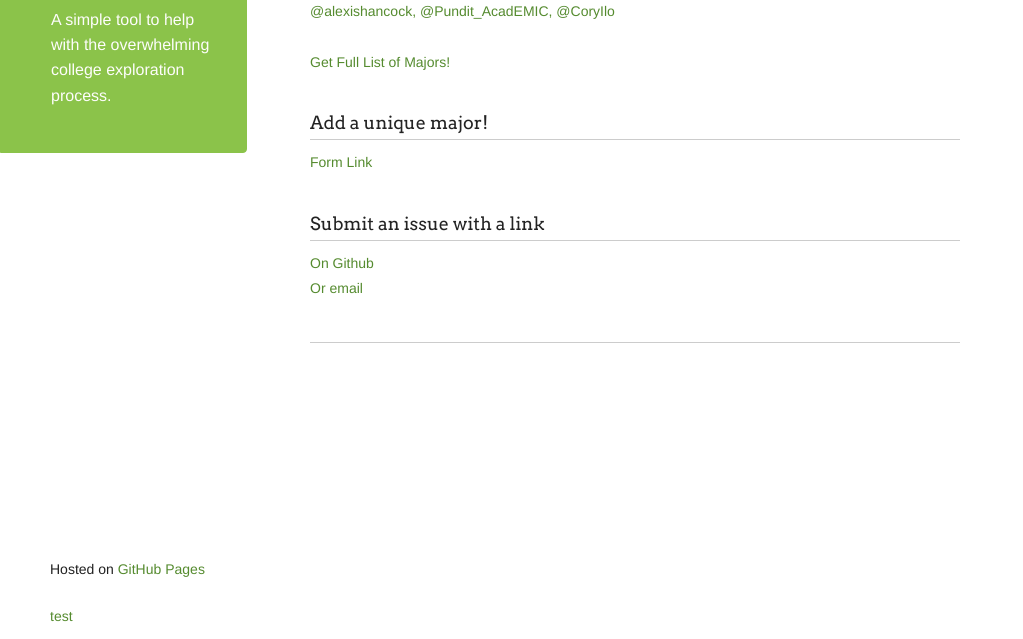
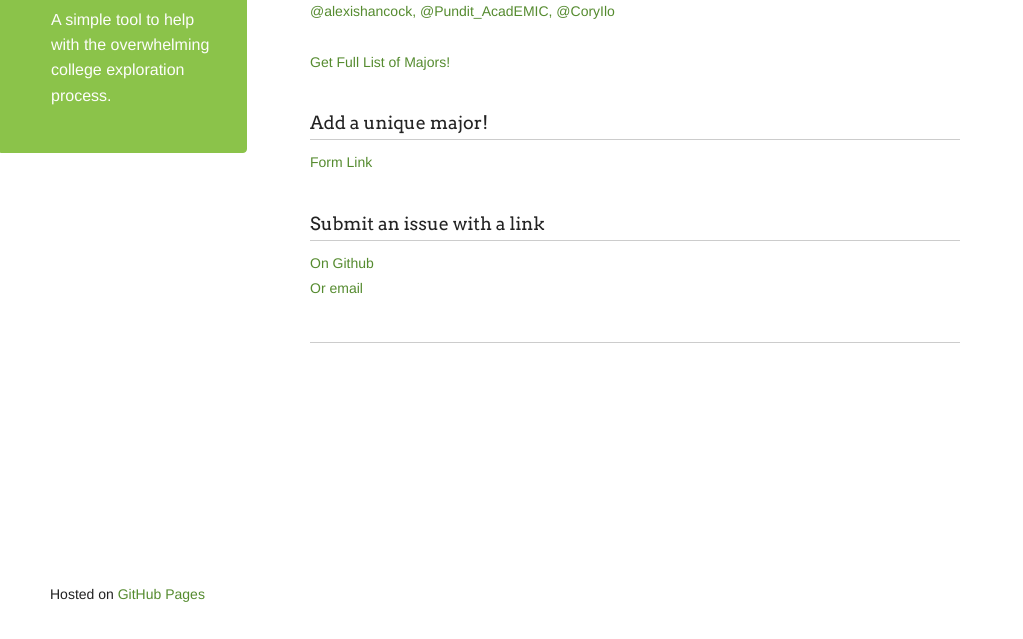
Before and after one commit to alexishancock/unique-majors, a website: page index.html in a window 1280 px wide. Shown: the part 161-800 px from the top of the page, without its empty margins (0-1023 px from the left). Drawn offline with nearby package versions, Linux system fonts and the light colour scheme; no server answers.

Commit message:
Remove dummy link

```diff
--- a/index.html
+++ b/index.html
@@ -85,7 +85,6 @@
 			</section> <!-- Section -->
 			<footer>
 				<p>Hosted on <a href="https://pages.github.com">GitHub Pages</a></p>
-				<a href="test.html">test</a>
 			</footer>
 		</div><!-- Wrapper -->
 		<!--[if !IE]><script>fixScale(document);</script><![endif]-->
```
